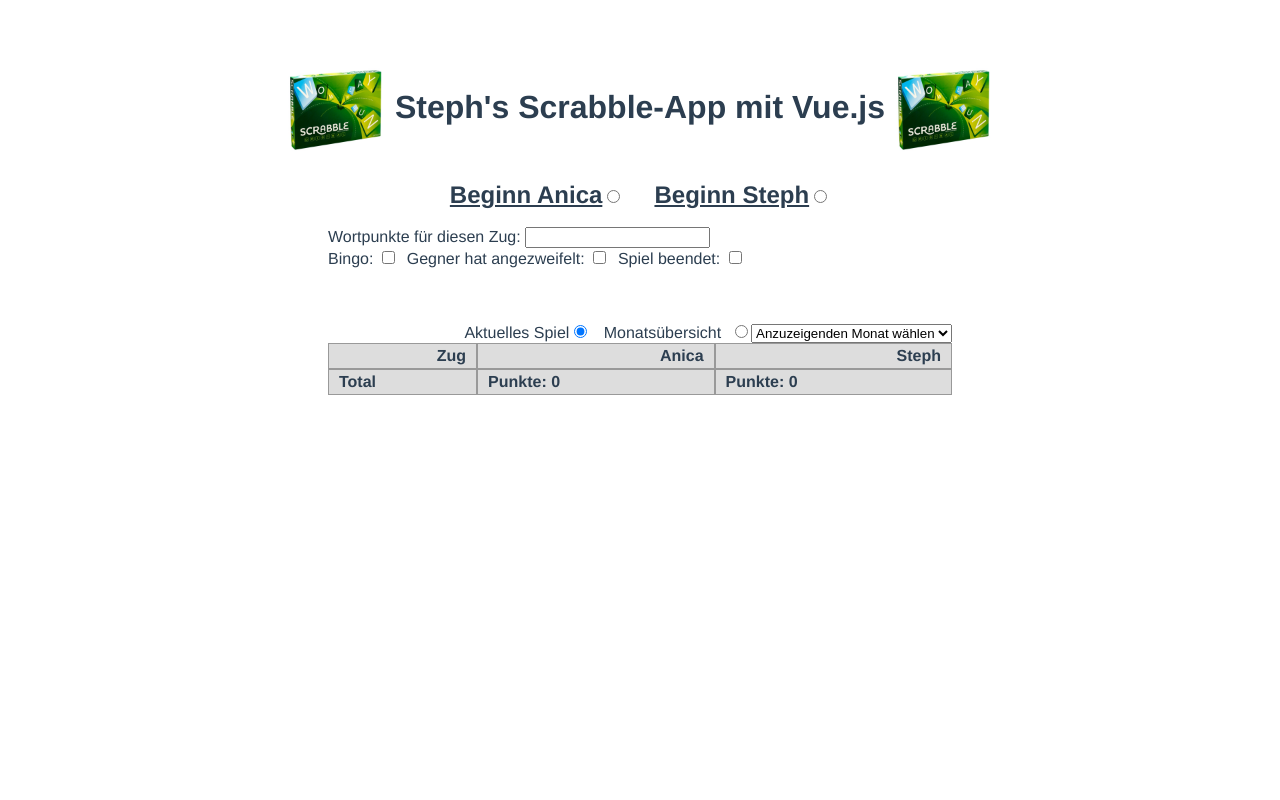
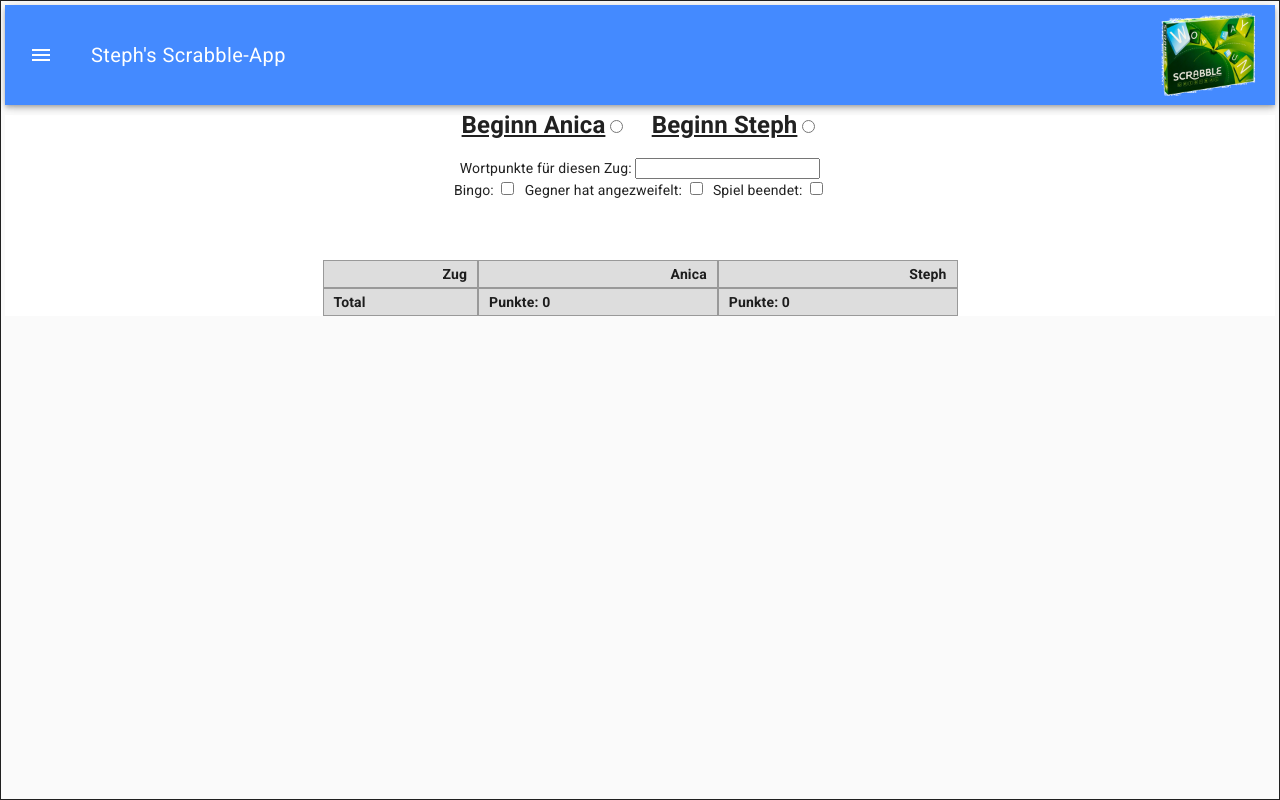
Before and after one commit to stephanestermann/scrabbleapp, a Vue app: page / in a window 1280 px wide. Built offline with nearby package versions, Linux system fonts and the light colour scheme.

Commit message:
new with vue material

```diff
--- a/package.json
+++ b/package.json
@@ -9,12 +9,14 @@
   },
   "dependencies": {
     "axios": "^0.20.0",
-    "vue": "^2.6.12"
+    "vue": "^2.6.12",
+    "vue-material": "^1.0.0-beta-15",
+    "vue-router": "^3.4.9"
   },
   "devDependencies": {
     "@vue/cli-plugin-babel": "^3.12.1",
     "@vue/cli-plugin-eslint": "^3.12.1",
-    "@vue/cli-service": "^4.5.4",
+    "@vue/cli-service": "^4.5.8",
     "vue-template-compiler": "^2.6.12"
   },
   "eslintConfig": {
--- a/public/index.html
+++ b/public/index.html
@@ -5,6 +5,7 @@
     <meta http-equiv="X-UA-Compatible" content="IE=edge">
     <meta name="viewport" content="width=device-width,initial-scale=1.0">
     <link rel="icon" href="<%= BASE_URL %>favicon.ico">
+    <link rel="stylesheet" href="//fonts.googleapis.com/css?family=Roboto:400,500,700,400italic|Material+Icons">
     <title>Steph's Scrabble App</title>
   </head>
   <body>
--- a/src/App.vue
+++ b/src/App.vue
@@ -1,17 +1,33 @@
 <template>
-  <div id="app">
-	<header>
-		<div class="header-limiter">
-      <h1>
-        <img alt="Vue logo" src="./assets/Scrabble.jpg">
-          Steph's Scrabble-App mit Vue.js
-        <img alt="Vue logo" src="./assets/Scrabble.jpg">
-      </h1>
+  <div class="root" id="app">
+    <md-toolbar class="md-primary outer-toolbar">
+      <md-button class="md-icon-button" @click="menuVisible = !menuVisible">
+        <md-icon>menu</md-icon>
+      </md-button>
+      <div class="md-title">Steph's Scrabble-App</div>
+      <div class="md-toolbar-section-end">
+        <img alt="Steph's Scrabble-App" src="./assets/scrabble.png">
       </div>
-	</header>
-    <body>
-        <Uebersichts-bereich></Uebersichts-bereich>
-    </body>
+    </md-toolbar>
+
+    <md-drawer class="scrabble-toolbar" :md-active.sync="menuVisible" md-swipeable>
+      <md-toolbar class="md-transparent" md-elevation="0">Menu</md-toolbar>
+      <md-list>
+        <md-list-item @click="menuVisible = !menuVisible">
+          <md-icon>casino</md-icon>
+          <router-link class="md-list-item-text" to="/">Spielen</router-link>
+        </md-list-item>
+        <md-list-item @click="menuVisible = !menuVisible">
+          <md-icon>insert_chart_outlined</md-icon>
+          <router-link class="md-list-item-text" to="/statistik">Statistik</router-link>
+        </md-list-item>
+      </md-list>
+    </md-drawer>
+
+    <md-content class="first-content">
+      <router-view></router-view>
+        <!-- <Uebersichts-bereich></Uebersichts-bereich> -->
+    </md-content>
   </div>
 </template>
 
@@ -22,18 +38,26 @@ export default {
   name: 'app',
   components: {
     UebersichtsBereich
+  },
+  data: function() {
+    return {
+      menuVisible: false
+    }
   }
 }
 </script>
 
 <style>
-#app {
-  font-family: 'Avenir', Helvetica, Arial, sans-serif;
-  -webkit-font-smoothing: antialiased;
-  -moz-osx-font-smoothing: grayscale;
-  text-align: center;
-  color: #2c3e50;
-  margin-top: 60px;
+  .root {
+    height: 100vh;
+    border: 1px solid;
+    padding: 4px;
+  }
+  .outer-toolbar {
+    max-height: 100px;
+  }
+  .md-drawer {
+    width: 200px !important;
   }
   .rTable {
     display: table;
--- a/src/components/EingabeTitel.vue
+++ b/src/components/EingabeTitel.vue
@@ -48,6 +48,7 @@ export default {
   display: block;
   margin-left: auto;
   margin-right: auto;
+  text-align: center;
 }
 .nameLabel {
   text-decoration: underline;
--- /dev/null
+++ b/src/components/Statistik/Statistik.vue
@@ -0,0 +1,69 @@
+<template>
+  <div>
+    <AnsichtsSwitch class="ansichtsAuswahl" :aktAnsicht="aktAnsicht" @changed="onAnsichtChange" />
+
+    <div class="rTable">
+      <div class="rTableHeading">
+        <div class="rTableHead"><strong>Spieldatum</strong></div>
+        <div class="rTableHead"><strong>Anica</strong></div>
+        <div class="rTableHead"><strong>Steph</strong></div>
+      </div>
+      {{resultForMonth}}
+      <!-- <div class="rTableRow" v-for="n in resultForMonth.length/2">
+        <div class="rTableCell">{{resultForMonth[n*2-2].game_date}}</div>
+        <div class="rTableCell">Punkte:{{resultForMonth[n*2-2].points}}<br />Bingos:{{resultForMonth[n*2-2].number_bingos}}</div>
+        <div class="rTableCell">Punkte:{{resultForMonth[n*2-1].points}}<br />Bingos:{{resultForMonth[n*2-1].number_bingos}}</div>
+      </div> -->
+    </div>
+  </div>
+</template>
+
+<script>
+import AnsichtsSwitch from '@/components/Statistik/AnsichtsSwitch.vue';
+import ResultService from '@/resultService.js'
+
+const resultServiceInstance = new ResultService();
+
+export default {
+  name: "ZugCells",
+  components: {
+    AnsichtsSwitch
+  },
+  props: {
+    anzInTable: {
+        type: Number,
+        default: 0,
+    },
+    resultForMonth: {
+        type: Array,
+        default: function () { return [] }
+    }
+  },
+  data: function() {
+    return {
+      aktAnsicht: 1
+    };
+  },
+  methods: {
+    getPunkteProZugString(scrabbleZug) {
+      let result='Punkte:'+scrabbleZug.punkteZug.toString();
+      if(scrabbleZug.bingo){
+        result=result+' + Bingo:50'
+      }
+      if(scrabbleZug.hatAngezweifelt){
+        result='(Z) | '+result;
+        if(scrabbleZug.hatKorrektAngezweifelt==0){
+          result=result+' -10';
+        }
+      }
+      return result;
+    },
+    onAnsichtChange(aktAnsicht){
+      this.aktAnsicht=aktAnsicht;
+      if(aktAnsicht===2){
+        resultServiceInstance.loadAllresults()
+      }
+    }
+  }
+}
+</script>
--- a/src/components/TableZuege/TableMonths.vue
+++ /dev/null
@@ -1,47 +0,0 @@
-<template>
-  <div class="rTable">
-    <div class="rTableHeading">
-      <div class="rTableHead"><strong>Spieldatum</strong></div>
-      <div class="rTableHead"><strong>Anica</strong></div>
-      <div class="rTableHead"><strong>Steph</strong></div>
-    </div>
-    {{resultForMonth}}
-    <!-- <div class="rTableRow" v-for="n in resultForMonth.length/2">
-      <div class="rTableCell">{{resultForMonth[n*2-2].game_date}}</div>
-      <div class="rTableCell">Punkte:{{resultForMonth[n*2-2].points}}<br />Bingos:{{resultForMonth[n*2-2].number_bingos}}</div>
-      <div class="rTableCell">Punkte:{{resultForMonth[n*2-1].points}}<br />Bingos:{{resultForMonth[n*2-1].number_bingos}}</div>
-    </div> -->
-  </div>
-</template>
-
-<script>
-
-export default {
-  name: "ZugCells",
-  props: {
-    anzInTable: {
-        type: Number,
-        default: 0,
-    },
-    resultForMonth: {
-        type: Array,
-        default: function () { return [] }
-    }
-  },
-  methods: {
-    getPunkteProZugString(scrabbleZug) {
-      let result='Punkte:'+scrabbleZug.punkteZug.toString();
-      if(scrabbleZug.bingo){
-        result=result+' + Bingo:50'
-      }
-      if(scrabbleZug.hatAngezweifelt){
-        result='(Z) | '+result;
-        if(scrabbleZug.hatKorrektAngezweifelt==0){
-          result=result+' -10';
-        }
-      }
-      return result;
-    }
-  }
-}
-</script>
--- a/src/components/TableZuege/TableZuege.vue
+++ b/src/components/TableZuege/TableZuege.vue
@@ -1,5 +1,5 @@
 <template>
-  <div class="rTable">
+  <div class="rTable" :disabled="spielGeschlossen">
     <TitelRow  />
     <div class="rTableRow" ref="tableZuege" v-if="anzInTable>0">
       <div class="rTableCell">...</div>
@@ -29,6 +29,10 @@ export default {
     scrabbleZuege: {
         type: Array,
         default: function () { return [] }
+    },
+    spielGeschlossen: {
+        type: Boolean,
+        required: true
     }
   },
   methods: {
--- a/src/components/UebersichtsBereich.vue
+++ b/src/components/UebersichtsBereich.vue
@@ -1,5 +1,6 @@
 <template>
-<div class="uebersicht">
+  <div class="page-container">
+    <div class="inner-toolbar">
       <form v-if="!spielGeschlossen" v-on:submit.prevent="addNewScrabblezug">
         <EingabeTitel :spielzug="spielzug" @changed="onBeginnChange" />
         <div class="inputArea">
@@ -23,21 +24,27 @@
           <br /><br />
         </div>
       </form>
-  <div class="saveGame" v-if="spielGeschlossen">
-    <button v-on:click="saveGame">Spiel speichern !</button>
-    <br /><br />
+      <div>
+        <md-dialog-confirm
+          :md-active.sync="saveConfirm"
+          md-title="Spiel wirklich beenden?"
+          md-content="Willst Du das Spiel wirklich beenden und es in die Datenbank schreiben?<br>Das Spiel kann danach nicht wieder aufgenommen werden."
+          md-confirm-text="Ja"
+          md-cancel-text="Nein"
+          @md-cancel="onNoEnd"
+          @md-confirm="onYesEnd"
+        />
       </div>
-  <AnsichtsSwitch class="ansichtsAuswahl" :aktAnsicht="aktAnsicht" @changed="onAnsichtChange" />
-  <TableZuege v-if="aktAnsicht===1" :scrabbleZuege="scrabbleZuege" />
-  <TableMonths v-if="aktAnsicht===2" :resultForMonth="resultForMonth" />
+    </div>
+    <md-content class="md-scrollbar">
+      <TableZuege :scrabbleZuege="scrabbleZuege" :spielGeschlossen="spielGeschlossen"/>
+    </md-content>
   </div>
 </template>
 
 <script>
-import AnsichtsSwitch from './AnsichtsSwitch.vue';
 import EingabeTitel from './EingabeTitel.vue';
 import TableZuege from './TableZuege/TableZuege.vue';
-import TableMonths from './TableZuege/TableMonths.vue';
 import * as UebersichtsCalculator from './UebersichtsCalculator.js';
 import * as TotalCalculator from './TableZuege/TotalCalculator.js';
 import ResultService from '@/resultService.js'
@@ -46,10 +53,12 @@ const resultServiceInstance = new ResultService();
 
 export default {
   name: "UebersichtsBereich",
+  components: {
+    EingabeTitel, TableZuege
+  },
   data: function() {
     return {
       spielzug: 1,
-      aktAnsicht: 1,
       beginnEins: false,
       beginnZwei: false,
       scrabbleZuege: [],
@@ -66,8 +75,8 @@ export default {
       },
       tableBottomWithTitelAndTotal: 0,
       anzInTable: 0,
-      resultForMonth: [],
-      serverDomain: process.env.VUE_APP_SERVERDOMAIN
+      serverDomain: process.env.VUE_APP_SERVERDOMAIN,
+      saveConfirm: false
     };
   },
   mounted: function () {
@@ -97,20 +106,17 @@ export default {
       }
       resultServiceInstance.saveGame(scrabbleResult);
     },
-    onAnsichtChange(aktAnsicht){
-      this.aktAnsicht=aktAnsicht;
-      if(aktAnsicht===2){
-        resultServiceInstance.loadAllresults()
-      }
-    },
     addNewScrabblezug() {
       // Validierung ob etwas drin steht
       const eingabePunkteZug=this.zug.punkteZug;
-      if (eingabePunkteZug == "" || eingabePunkteZug.length == 0 || eingabePunkteZug == null || isNaN(eingabePunkteZug)) {
+      if (eingabePunkteZug === "" || eingabePunkteZug.length === 0 || eingabePunkteZug === null || isNaN(eingabePunkteZug) ||
+          (this.beginnEins === false && this.beginnZwei === false)) {
+        return;
+      }
+      if (this.showEndingConfirm() && !this.spielGeschlossen) {
         return;
       }
       // Die Daten zum eben gespielten Zug übernehmen
-      this.spielGeschlossen=this.zug.hatSpielBeendet;
       let newScrabblezug = {
         punkteZug: eingabePunkteZug,
         bingo: this.zug.bingo,
@@ -166,6 +172,9 @@ export default {
       this.zug.hatAngezweifelt = false;
       this.spielzug++;
       this.calcAnzInTableSichtbar();
+      if (this.spielGeschlossen) {
+        this.saveGame()
+      }
     },
     handleResize(){
       this.anzInTable=0;
@@ -182,25 +191,42 @@ export default {
       //     this.anzInTable=1;
       //   }
       // }
+    },
+    showEndingConfirm() {
+      if (this.zug.hatSpielBeendet) {
+        this.saveConfirm = true;
+        return true;
       }
+      return false;
     },
-  components: {
-    EingabeTitel, TableZuege, AnsichtsSwitch, TableMonths
+    onYesEnd () {
+     this.spielGeschlossen = this.zug.hatSpielBeendet;
+     this.addNewScrabblezug();
+    },
+    onNoEnd () {
+      // Nothing to do...
+    }
   }
 }
 </script>
 
 <!-- Add "scoped" attribute to limit CSS to this component only -->
 <style scoped>
-.uebersicht{
-
+.md-content {
+  /* FixMe: Calculate dynamic */
+  max-height: calc(100vh - 320px);
+  overflow: auto;
+}
+.inner-toolbar {
+  margin-top: 10px;
+  width: 100%;
 }
 .inputArea{
   display: block;
   margin-left: auto;
   margin-right: auto;
 	width: 50%;
-  text-align: left
+  text-align: center
 }
 .ansichtsAuswahl{
   display: block;
--- a/src/main.js
+++ b/src/main.js
@@ -1,8 +1,14 @@
 import Vue from 'vue';
 import App from './App.vue';
 import axios from 'axios';
+import VueMaterial from 'vue-material';
+import router from './router'
+import 'vue-material/dist/vue-material.min.css';
+import 'vue-material/dist/theme/default.css';
+
+Vue.use(VueMaterial)
+
 Vue.prototype.$http = axios
-
 Vue.config.productionTip = false
 
 // Filter that transform text to uppercase.
@@ -22,5 +28,6 @@ if(value.length <= length) {
 });
 
 new Vue({
+  router: router,
   render: h => h(App)
 }).$mount('#app')
--- /dev/null
+++ b/src/router/index.js
@@ -0,0 +1,21 @@
+import Vue from 'vue'
+import Router from 'vue-router'
+import UebersichtsBereich from '@/components/UebersichtsBereich.vue'
+import Statistik from '@/components/Statistik/Statistik.vue'
+
+Vue.use(Router)
+
+export default new Router({
+  routes: [
+    {
+      path: '/',
+      name: 'UebersichtsBereich',
+      component: UebersichtsBereich
+    },
+    {
+      path: '/statistik',
+      name: 'Statistik',
+      component: Statistik
+    }
+  ]
+})
```
Also changed, not shown: src/assets/scrabble.png (added), src/components/Statistik/AnsichtsSwitch.vue (renamed from src/components/AnsichtsSwitch.vue), 15 other files (tests, documents, lock files or other folders). Lines whose indentation alone changed are shown as unchanged.
